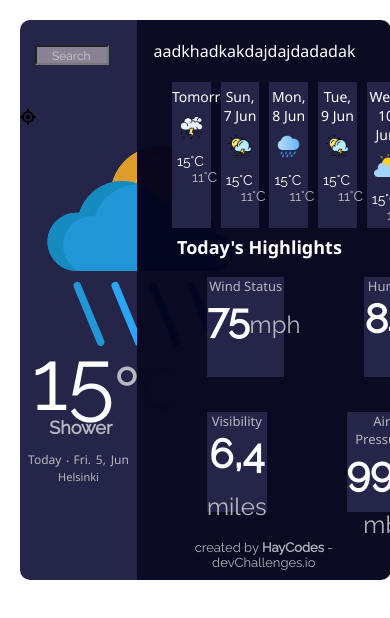
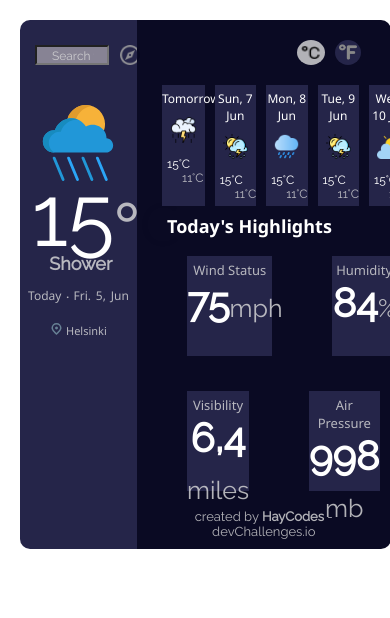
Before and after one commit to HayCodes/Weather-App, a plain HTML site: page index.html in a window 390 px wide. Drawn offline with Linux system fonts and the light colour scheme.

Commit message:
WeatherApp-Patch
Fixed the previous error of the file not including the icons and responsiveness as it should be. Now it is remaining retouching of some noticed fault in the responsiveness of certain screens and also incorporating media query to fit in mobile device sizes by the next commit.

```diff
--- a/index.html
+++ b/index.html
@@ -6,7 +6,6 @@
     <meta name="viewport" content="width=device-width, initial-scale=1.0">
     <title>Weather App</title>
     <link rel="stylesheet" href="style.css">
-    <script src="https://use.fontawesome.com/cc5726dabc.js"></script>
 </head>
 <body>
 <div class="container">
@@ -14,15 +13,15 @@
                 <div class="search-bar">
                     <form id="form">
                         <input type="search" id="query" class="search-input" placeholder="Search for places">
+
+                        <div class="icon-class">
+                            <img src="compass.png" alt="Compass Here" height="20px" width="20px">
+                         </div>
                     </form>
-        </div>
-        <!--I need an icon here -->
-        <div class="icon-class">
-            <i class="fa-solid fa-location-crosshairs"></i>
                 </div>
 
                 <div class="cloud-image">
-            <img src="weather-image.svg" class="cloud" alt="Image of a Cloud" width="200px" height="200px">
+                    <img src="weather-image.svg" class="cloud" alt="Image of a Cloud">
                 </div>
 
                 <div class="temperature">
@@ -38,15 +37,21 @@
                 </div>
 
                 <div class="weather-location">
-            <!--Add an icon to the front of this location-->
-            <p class="location-name">Helsinki</p>
+                    <p class="location-name"> <img src="locator.svg" alt="Locator" class="locator-icon" height="12px"
+                        width = "13px"> Helsinki</p>
                 </div>
     </div>
 
     <div class="two-third-row">
                 <section class="main-content">
                     <div class="degree-icon">
-            <!--icon here-->  aadkhadkakdajdajdadadak
+                    <div class="celsius-icon">
+                        <img src="celsius.png" class="celsius-deg" alt="Degree in Celsius" width="20px" height="17px">
+                    </div>
+
+                    <div class="fahrenheit-icon">
+                        <img src="fahrenheit.png" class="fahrenheit-deg" alt="Degree in Fahrenheit" height="16px" width="18px">
+                    </div>
                     </div>
 
                     <div class="weekly-forecast">
@@ -83,34 +88,33 @@
 
                     <div class="highlights-content">
                         <div class="highlight-info-top">
-                    <p>Wind Status</p>
+                            <p class="highlight-header">Wind Status</p>
                             <p class="wind-value">75<span class="wind-unit">mph</span></p>
-
+                            <!--I don't have the icon here-->
                         </div>
                         <div class="highlight-info-top">
-                    <p>Humidity</p>
+                            <p class="highlight-header">Humidity</p>
                             <p class="humidity-value">84<span class="humidity-unit">%</span></p>
+                            <!--I don't have the icon here-->
                         </div>
                         </div>
 
                     <div class="highlights-content">
                         <div class="highlight-info-bottom">
-                    <p>Visibility</p>
+                            <p class="highlight-header">Visibility</p>
                             <p class="visibility-value">6,4<span class="visibility-unit"> miles</span></p>
                         </div>
 
                         <div class="highlight-info-bottom">
-                    <p>Air Pressure</p>
+                            <p class="highlight-header">Air Pressure</p>
                             <p class="airpressure-value">998<span class="airpressure-unit"> mb</span></p>
                         </div>
                     </div>
+
                     <footer>
                         <p class="footer-info">created by <strong>HayCodes</strong> - devChallenges.io</p>
                     </footer>
-            </div>
-
                 </section>
-
         </div>
     </div>
 
--- a/style.css
+++ b/style.css
@@ -488,6 +488,8 @@ footer{
 
     .weather-location{
         padding-top: 0;
+        margin-bottom: 10px;
+        padding-bottom: 10px;
     }
     .main-content{
         margin: 20px 30px 10px 30px;
@@ -507,37 +509,111 @@ footer{
     .afternoon-temp{
         padding-left: 15px;
     }
-    .highlights{
-        margin-top: 5%;
-        margin-left: 10px;
-        font-weight: bold;
-        font-size: large;
+
+}
+
+@media screen and (min-width: 800px) {
+    .container{
+        margin-left: 20px;
     }
-    .highlights-content{
-            width: 100%;
-            margin-top: 15px;
-            display: flex;
-            flex-direction: row;
-            height: 120px;
+
+    .temperature{
+        margin-left: 10%;
+        margin-top: 25%;
+        margin-bottom: 25%;
+        padding: 0;
     }
-    .highlight-header{
-        margin-top: 5px;
+
+    .one-quarter-row{
+        width: 30%;
     }
-    .wind-value, .humidity-value, .visibility-value,
-    .airpressure-value{
-        font-size: 40px;
+
+    .cloud-image{
+        width: 65%;
+        margin-left: 17%;
     }
-    .wind-unit, .humidity-unit, .visibility-unit,
-    .airpressure-unit{
-        font-size: x-large;
+
+    .temp-description{
+        padding-top: 10%;
+        margin-bottom: 0;
     }
-    .highlight-info-top, .highlight-info-bottom{
-        margin: 10px 40px 10px 40px;
+
+    .weather-date{
+        padding-top: 0;
     }
-    footer{
-        padding: 8px 0 0 0;
-        margin-bottom: 0;
-        margin-top: 10px;
+
+    .weather-location{
+        padding-top: 0;
+        margin-bottom: 10px;
+        padding-bottom: 10px;
+    }
+    .main-content{
+        margin: 20px 30px 10px 30px;
+    }
+    .day1,.day2,.day3,.day4,
+    .day5 {
+        width: 20%;
+        padding: 5px 0;
+        font-size: 14px;
+        text-align: center;
+        margin: 5px;
+    }
+
+    .morning-temp{
+        padding-left: 5px;
+    }
+    .afternoon-temp{
+        padding-left: 15px;
     }
 
 }
+
+@media screen and (max-width: 750px) {
+    .day1, .day2, .day3, .day4, .day5 > p{
+        font-size: 12px;
+    }
+}
+
+@media screen and (max-width: 710px) {
+    .wind-value, .visibility-value,
+    .airpressure-value, .humidity-value{
+        font-size: 40px;
+    }
+
+    .wind-unit, .visibility-unit,
+    .airpressure-unit, .humidity-unit{
+        font-size: 25px;
+    }
+
+    .highlight-info-top, .highlight-info-bottom{
+        margin: 10px 30px;
+    }
+}
+
+@media screen and (max-width: 690px) {
+    .main-content{
+        margin-left: 25px;
+        margin-right: 25px;
+    }
+
+    .wind-value, .visibility-value,
+    .airpressure-value, .humidity-value{
+        font-size: 40px;
+    }
+
+    .wind-unit, .visibility-unit,
+    .airpressure-unit, .humidity-unit{
+        font-size: 25px;
+    }
+
+    .highlight-info-top, .highlight-info-bottom{
+        margin: 10px 30px;
+    }
+}
+
+@media screen and (max-width: 600px) {
+    .main-content{
+        margin-left: 20px;
+        margin-right: 20px;
+    }
+}
```
Also changed, not shown: celsius.png (added), compass.png (added), fahrenheit.png (added), locator.svg (added), 1 other file. Lines whose indentation alone changed are shown as unchanged.
